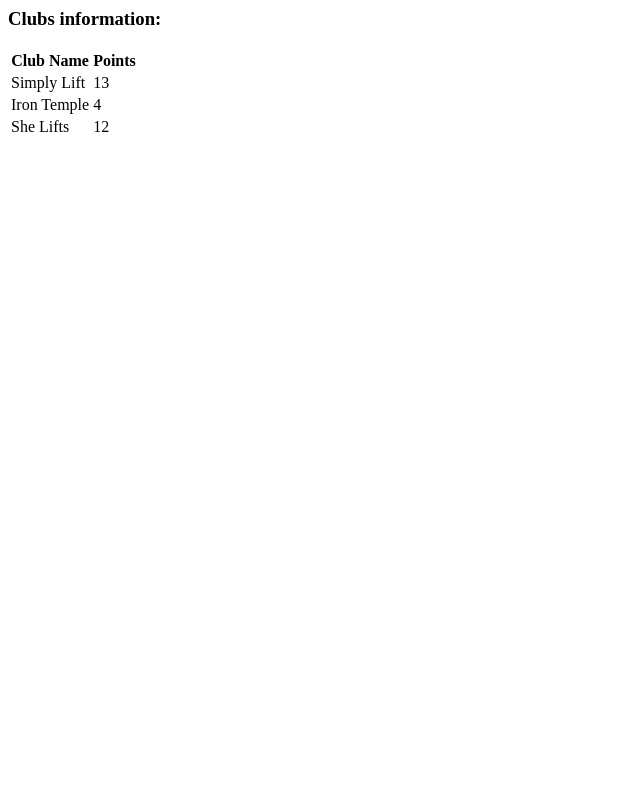
After one commit to azer7777/Project-11, a Flask app: page /clubsInfo in a window 1280 px wide. The commit adds this page. Shown: the whole page, without its empty margins (0-640 px from the left). Run offline with Flask 2, Linux system fonts and the light colour scheme.

Commit message:
FEATURE: Implement Points Display Board #7

```diff
--- a/server.py
+++ b/server.py
@@ -26,8 +26,9 @@ def index():
 
 @app.route('/showSummary',methods=['POST'])
 def showSummary():
+    clubs_list = clubs
     club = [club for club in clubs if club['email'] == request.form['email']][0]
-    return render_template('welcome.html',club=club,competitions=competitions)
+    return render_template('welcome.html',club=club,competitions=competitions, clubs_list=clubs_list)
 
 
 @app.route('/book/<competition>/<club>')
@@ -51,7 +52,10 @@ def purchasePlaces():
     return render_template('welcome.html', club=club, competitions=competitions)
 
 
-# TODO: Add route for points display
+@app.route('/clubsInfo')
+def clubs_info():
+    clubs_list = clubs
+    return render_template('clubs_info.html', clubs_list=clubs_list)
 
 
 @app.route('/logout')
--- /dev/null
+++ b/templates/clubs_info.html
@@ -0,0 +1,26 @@
+<html lang="en">
+<head>
+    <meta charset="UTF-8">
+    <meta name="viewport" content="width=device-width, initial-scale=1.0">
+    <title>Clubs Information | GUDLFT Registration</title>
+</head>
+<body>
+    <h3>Clubs information:</h3>
+    <table>
+        <thead>
+            <tr>
+                <th>Club Name</th>
+                <th>Points</th>
+            </tr>
+        </thead>
+        <tbody>
+            {% for club_entry in clubs_list %}
+            <tr>
+                <td>{{ club_entry['name'] }}</td>
+                <td>{{ club_entry['points'] }}</td>
+            </tr>
+            {% endfor %}
+        </tbody>
+    </table>
+</body>
+</html>
--- a/templates/index.html
+++ b/templates/index.html
@@ -12,5 +12,7 @@
         <input type="email" name="email" id=""/>
         <button type="submit">Enter</button>
     </form>
+    <br>
+    <a href="{{ url_for('clubs_info') }}">clubs information</a>
 </body>
 </html>
```
Also changed, not shown: templates/welcome.html (+17 -0 lines).
